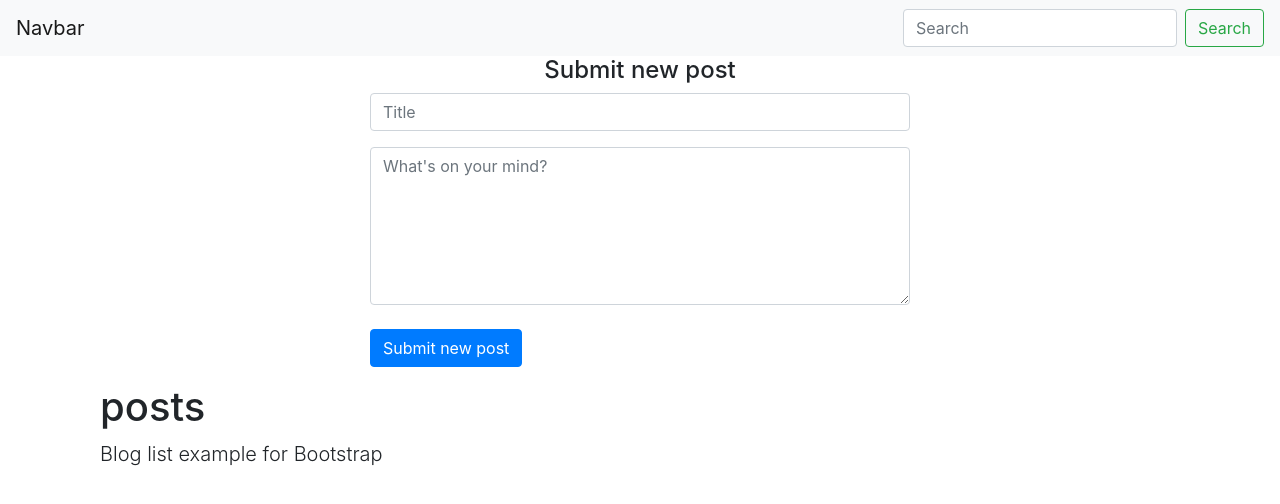
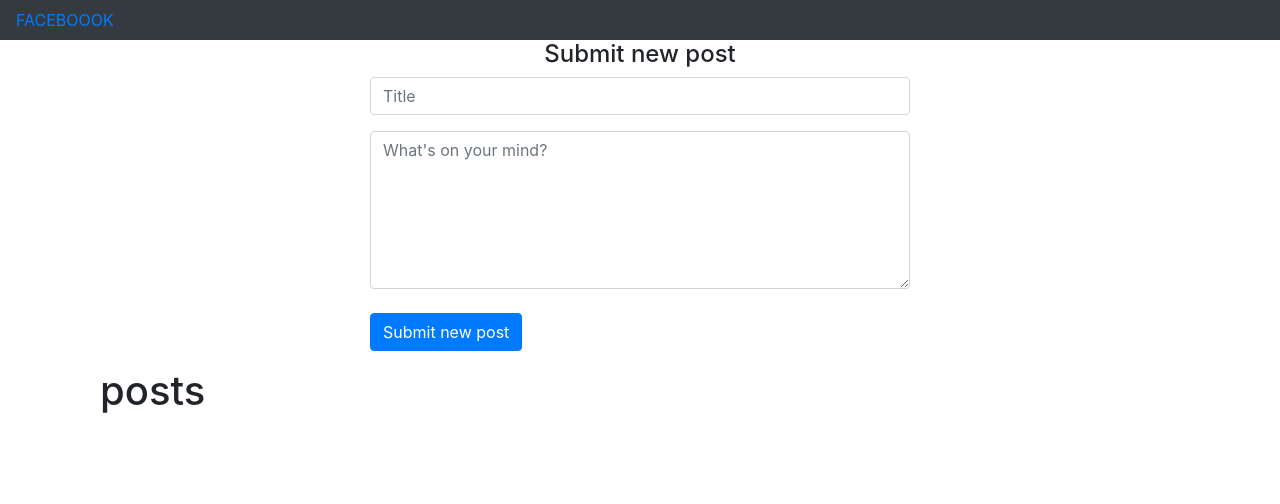
Before and after one commit to akshay-97/react-post_app, a React (Create React App) app: page / in a window 1280 px wide. Shown: the top 504 px of the page. Built offline with nearby package versions, Linux system fonts and the light colour scheme.

Commit message:
final-app

```diff
--- a/src/AddComments.js
+++ b/src/AddComments.js
@@ -4,7 +4,7 @@ class AddComments extends Component {
     constructor(props) {
         super(props);
         this.state = {
-          comment: ""
+          comment:""
         };
       }
 
@@ -18,10 +18,11 @@ class AddComments extends Component {
       }
 
       submit = () => {
-        const { addComment } = this.props;
-        const { comment} = this.state;
+        const addComments  = this.props.addComments ;
+        const {comment} = this.state;
+        const id =this.props.id;
 
-        addComment(comment)
+        addComments(comment,id)
         this.setState({
           comment: ""
         });
@@ -30,8 +31,7 @@ class AddComments extends Component {
     return (
       <div className="col-lg-10">
         <div className="row">
-          <div className="col-lg-3">Comments</div>
-          <div className="col-lg-6 form-group w-100">
+          <div className="col-lg-9 form-group w-100">
             <input type="text" className="form-control" placeholder="enter comment" onChange={this.change} value={this.state.comment} />
           </div>
           <div className="col-lg-3">
--- a/src/App.js
+++ b/src/App.js
@@ -15,19 +15,38 @@ class App extends Component {
     const ti = new Date();
     const id=Date.parse(ti);
 
-    const record={id,title,post};
+    const record={id,title,post,counter:0,comments:[]};
     this.setState({
       input: [record,...this.state.input]
     })
 
   };
 
-  likes = (id,counter) =>{
-    let obj=this.state.input.filter((post)=>{
-      return id===post.id
-    });
-    obj.counter=counter;
+  likes = (id) =>{
+    let obj=[...this.state.input];
+    for(let i=0;i<this.state.input.length;i++)
+    {
+       if(obj[i].id===id){
+         obj[i].counter ++;
+       }
+    }
 
+      this.setState({
+        input:obj
+      });
+
+  }
+
+  addComments = (comment,id) =>{
+    let obj= [...this.state.input];
+    for(let i=0;i<this.state.input.length;i++){
+        if(obj[i].id===id){
+          obj[i].comments.push(comment);
+        }
+    }
+    this.setState({
+      input:obj
+    })
   }
 
   deletePost= (id) =>{
@@ -45,7 +64,7 @@ class App extends Component {
       <div>
         <Navbar />
         <AddPost addPost={this.addPost}/>
-        <Posts post={this.state.input} deletePost={this.deletePost} likes={this.likes}/>
+        <Posts post={this.state.input} deletePost={this.deletePost} likes={this.likes} addComments={this.addComments}/>
 
       </div>
     );
--- a/src/Comment.js
+++ b/src/Comment.js
@@ -2,9 +2,8 @@ import React from "react";
 import CommentItem from "./CommentItem";
 const Comment = props => {
   return (
-
       <div>
-        {props.comment.map(i => {
+        {props.comments.map(i => {
           return <CommentItem commentitem={i} />;
         })}
       </div>
--- a/src/CommentItem.js
+++ b/src/CommentItem.js
@@ -2,9 +2,7 @@ import React from 'react';
 
 const CommentItem = (props) => {
     return (
-        <div className="col-sm-12 shadow p-3 mb-5 bg-white rounded">
-            {props.commentitem}
-        </div>
+        <div>{props.commentitem}</div>
     );
 }
 
--- a/src/Navbar.js
+++ b/src/Navbar.js
@@ -3,30 +3,10 @@ import React from "react";
 const Navbar = () => {
   return (
     <div>
-      <nav className="navbar navbar-expand-lg navbar-light bg-light ">
-        <a className="navbar-brand" href="#">
-          Navbar
+      <nav className="navbar navbar-expand-lg navbar-light bg-dark ">
+        <a className="navbar-light" href="#">
+          FACEBOOOK
         </a>
-
-        <div
-          className="collapse navbar-collapse navbar-right"
-          id="navbarSupportedContent"
-        >
-          <form className="form-inline  nav nav-form ml-auto" role="search">
-            <input
-              className="form-control mr-sm-2"
-              type="search"
-              placeholder="Search"
-              aria-label="Search"
-            />
-            <button
-              className="btn btn-outline-success my-2 my-sm-0"
-              type="submit"
-            >
-              Search
-            </button>
-          </form>
-        </div>
       </nav>
     </div>
   );
--- a/src/Posts.js
+++ b/src/Posts.js
@@ -13,11 +13,11 @@ const Posts = (props) => {
                 <h1>
                   <i class="glyphicon glyphicon-asterisk" /> posts
                 </h1>
-                <p class="page-header lead">Blog list example for Bootstrap</p>{" "}
+
               </div>
             </div>
             {props.post.map((i)=>{
-                return <PostsItem postitem={i} post={props.post} deletePost={props.deletePost} likes={this.props.likes}/>;
+                return <PostsItem postitem={i} deletePost={props.deletePost} likes={props.likes}  addComments={props.addComments}/>;
             })}
 
           </div>
--- a/src/PostsItem.js
+++ b/src/PostsItem.js
@@ -5,8 +5,7 @@ class PostsItem extends Component {
   constructor(props) {
     super(props);
     this.state = {
-      key : [],
-      item : ""
+
     };
   }
   time = () =>{
@@ -33,7 +32,7 @@ class PostsItem extends Component {
         <div className="col-sm-10">
           <p>{this.props.postitem.post}</p>
 
-          <UtilBar key={this.state.key} likes={this.props.likes}/>
+          <UtilBar postitem={this.props.postitem} likes={this.props.likes} addComments={this.props.addComments}/>
         </div>
       </div>
     );
--- a/src/UtilBar.js
+++ b/src/UtilBar.js
@@ -7,22 +7,12 @@ export default class UtilBar extends Component {
     super(props);
 
     this.state = {
-      counter: 0,
-      comment: []
+
     };
   }
-  addComment = comment => {
 
-    this.setState({
-      counter: 0,
-      comment: [comment, ...this.state.comment]
-    });
-  };
   counter = () => {
-    this.setState({
-      counter: this.state.counter + 1
-    });
-    this.props.likes(this.state.counter)
+    this.props.likes(this.props.postitem.id)
   };
 
   render() {
@@ -30,12 +20,12 @@ export default class UtilBar extends Component {
       <div className="row">
         <div className="col-lg-2">
           <button className="btn btn-sm btn-info" onClick={this.counter}>
-            {this.state.counter} LIKES
+            {this.props.postitem.counter} LIKES
           </button>
         </div>
 
-        <AddComments addComment={this.addComment} />
-        <Comment comment={this.state.comment} />
+        <AddComments id={this.props.postitem.id} addComments={this.props.addComments} />
+        <Comment comments={this.props.postitem.comments} />
       </div>
     );
   }
```
